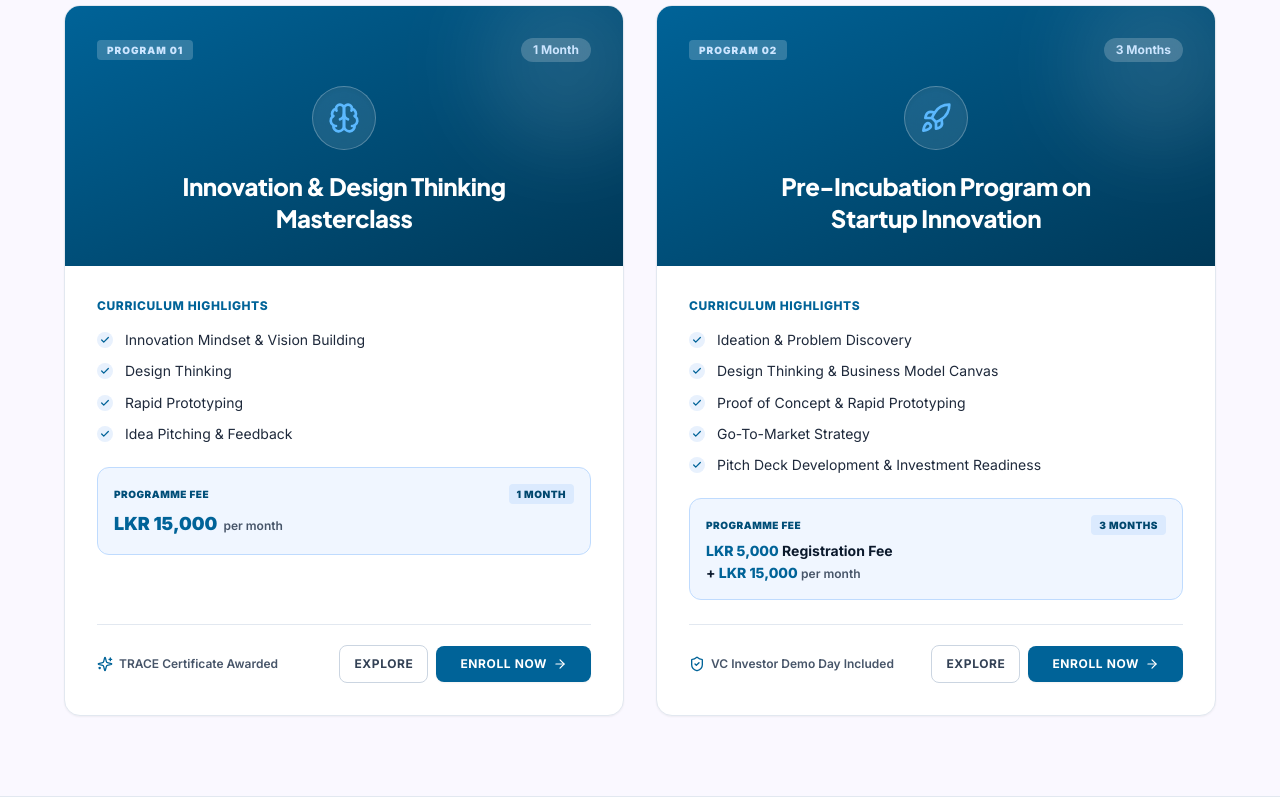
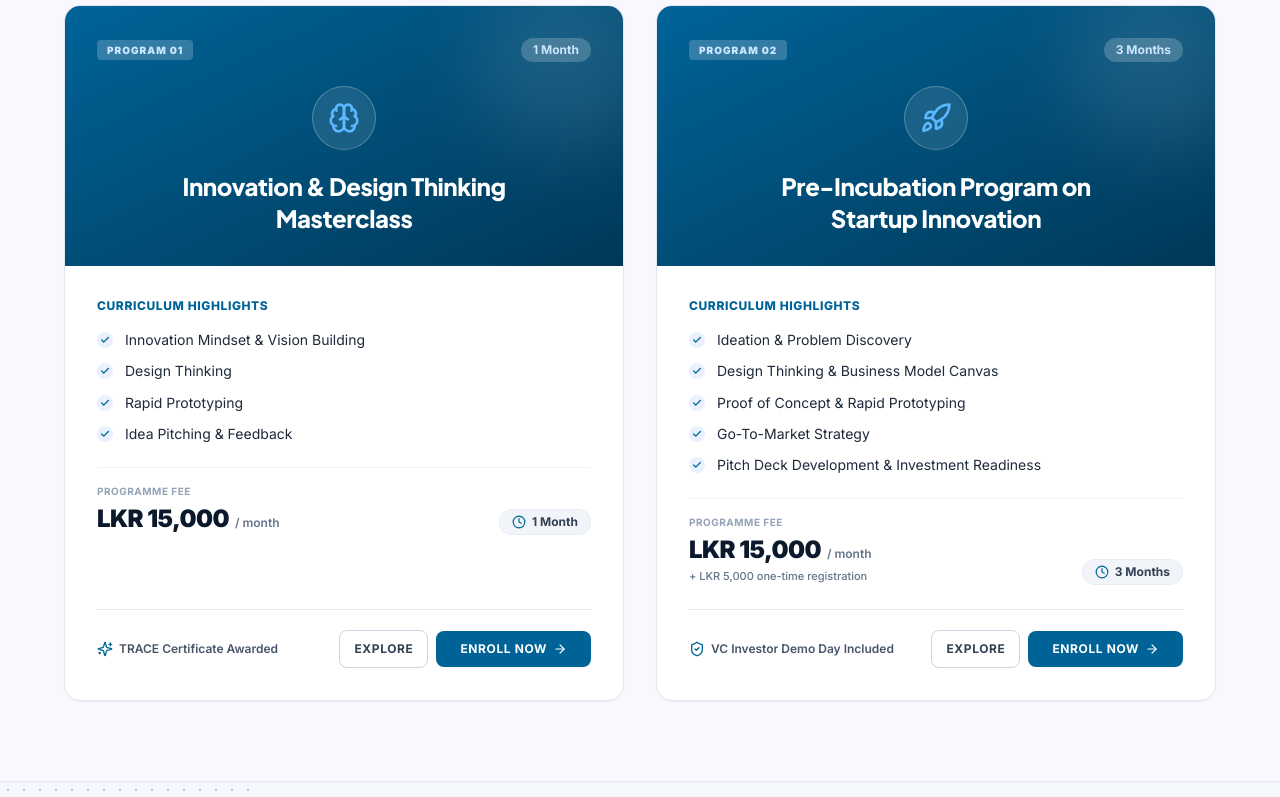
Before and after one commit to Sachini-N/Innovation-Academy, a React (Vite) app in the folder client/: page / in a window 1280 px wide. Shown: the part 1755-2552 px from the top of the page. Built offline with nearby package versions, Linux system fonts and the light colour scheme; no server answers.

Commit message:
update programe price

```diff
--- a/client/src/components/home/HeroSection.jsx
+++ b/client/src/components/home/HeroSection.jsx
@@ -68,7 +68,7 @@ export default function HeroSection() {
                 href="#programs"
                 className="w-full sm:w-auto inline-flex items-center justify-center px-7 py-3 rounded-lg bg-[#006398] hover:bg-[#0284c7] text-white font-extrabold text-xs uppercase tracking-wider shadow-md hover:shadow-lg transition-all hover:-translate-y-0.5 text-center"
               >
-                EXPLORE INNOVATION
+                EXPLORE INNOVATION PROGRAMS
               </a>
             </div>
           </div>
--- a/client/src/components/home/ProgramsSection.jsx
+++ b/client/src/components/home/ProgramsSection.jsx
@@ -1,6 +1,6 @@
 import React, { useState } from 'react';
 import { Link } from 'react-router-dom';
-import { Brain, Rocket, Check, ArrowRight, Award, ShieldCheck, Sparkles } from 'lucide-react';
+import { Brain, Rocket, Check, ArrowRight, Award, ShieldCheck, Sparkles, Clock } from 'lucide-react';
 import { useAuth } from '../../context/AuthContext';
 import { registrationService } from '../../services/api';
 
@@ -204,32 +204,39 @@ export default function ProgramsSection({ programs = [] }) {
                       </ul>
                     </div>
 
-                    {/* Programme Fee Highlight Box */}
-                    <div className="p-4 rounded-xl bg-[#f0f6ff] border border-[#bfdbfe] space-y-1.5 shadow-xs">
-                      <div className="flex items-center justify-between text-xs">
-                        <span className="text-[10px] font-black uppercase tracking-wider text-[#004e78]">
-                          PROGRAMME FEE
+                    {/* Programme Investment & Duration (Clean, Modern Minimalist Design) */}
+                    <div className="pt-4 border-t border-slate-100 flex items-end justify-between gap-3">
+                      <div>
+                        <span className="text-[10px] font-bold uppercase tracking-wider text-slate-400 block mb-1">
+                          Programme Fee
                         </span>
-                        <span className="px-2 py-0.5 rounded text-[10px] font-black uppercase tracking-wider bg-[#dbeafe] text-[#00476e]">
-                          {programDuration}
-                        </span>
-                      </div>
-                      <div className="text-sm sm:text-base font-extrabold text-[#0B192C]">
                         {isProg1 ? (
                           <div className="flex items-baseline gap-1.5">
-                            <span className="text-lg font-black text-[#006398]">LKR 15,000</span>
-                            <span className="text-xs font-semibold text-slate-600">per month</span>
+                            <span className="text-2xl font-black text-[#0B192C] tracking-tight">
+                              LKR 15,000
+                            </span>
+                            <span className="text-xs font-semibold text-slate-500">/ month</span>
                           </div>
                         ) : (
-                          <div className="space-y-0.5">
-                            <div className="text-xs sm:text-sm font-bold text-[#0B192C]">
-                              <span className="font-extrabold text-[#006398]">LKR 5,000</span> Registration Fee
+                          <div>
+                            <div className="flex items-baseline gap-1.5">
+                              <span className="text-2xl font-black text-[#0B192C] tracking-tight">
+                                LKR 15,000
+                              </span>
+                              <span className="text-xs font-semibold text-slate-500">/ month</span>
                             </div>
-                            <div className="text-xs sm:text-sm font-bold text-[#0B192C]">
-                              + <span className="font-extrabold text-[#006398]">LKR 15,000</span> <span className="text-xs font-semibold text-slate-600">per month</span>
-                            </div>
+                            <span className="text-[11px] font-medium text-slate-500 block mt-0.5">
+                              + LKR 5,000 one-time registration
+                            </span>
                           </div>
                         )}
+                      </div>
+
+                      <div className="text-right shrink-0">
+                        <span className="inline-flex items-center gap-1.5 px-3 py-1 rounded-full text-xs font-bold text-slate-700 bg-slate-100 border border-slate-200/60">
+                          <Clock className="w-3.5 h-3.5 text-[#006398]" />
+                          <span>{programDuration}</span>
+                        </span>
                       </div>
                     </div>
                   </div>
--- a/client/src/pages/ProgramsPage.jsx
+++ b/client/src/pages/ProgramsPage.jsx
@@ -3,7 +3,7 @@ import { Link } from 'react-router-dom';
 import Navbar from '../components/common/Navbar';
 import Footer from '../components/common/Footer';
 import { programService } from '../services/api';
-import { Brain, Rocket, ArrowRight, CheckCircle2, Calendar, Award } from 'lucide-react';
+import { Brain, Rocket, ArrowRight, CheckCircle2, Calendar, Award, Clock } from 'lucide-react';
 
 export default function ProgramsPage() {
   const [programs, setPrograms] = useState(() => {
@@ -157,32 +157,39 @@ export default function ProgramsPage() {
                         </ul>
                       </div>
 
-                      {/* Programme Fee Highlight Box */}
-                      <div className="p-3.5 rounded-xl bg-[#f0f6ff] border border-[#bfdbfe] space-y-1 shadow-xs">
-                        <div className="flex items-center justify-between text-xs">
-                          <span className="text-[10px] font-black uppercase tracking-wider text-[#004e78]">
-                            PROGRAMME FEE
+                      {/* Programme Investment & Duration (Clean, Modern Minimalist Design) */}
+                      <div className="pt-4 border-t border-slate-100 flex items-end justify-between gap-3">
+                        <div>
+                          <span className="text-[10px] font-bold uppercase tracking-wider text-slate-400 block mb-1">
+                            Programme Fee
                           </span>
-                          <span className="px-2 py-0.5 rounded text-[10px] font-black uppercase tracking-wider bg-[#dbeafe] text-[#00476e]">
-                            {programDuration}
-                          </span>
-                        </div>
-                        <div className="text-sm font-extrabold text-[#0B192C]">
                           {isProg1 ? (
                             <div className="flex items-baseline gap-1.5">
-                              <span className="text-base font-black text-[#006398]">LKR 15,000</span>
-                              <span className="text-xs font-semibold text-slate-600">per month</span>
+                              <span className="text-2xl font-black text-[#0B192C] tracking-tight">
+                                LKR 15,000
+                              </span>
+                              <span className="text-xs font-semibold text-slate-500">/ month</span>
                             </div>
                           ) : (
-                            <div className="space-y-0.5">
-                              <div className="text-xs font-bold text-[#0B192C]">
-                                <span className="font-extrabold text-[#006398]">LKR 5,000</span> Registration Fee
+                            <div>
+                              <div className="flex items-baseline gap-1.5">
+                                <span className="text-2xl font-black text-[#0B192C] tracking-tight">
+                                  LKR 15,000
+                                </span>
+                                <span className="text-xs font-semibold text-slate-500">/ month</span>
                               </div>
-                              <div className="text-xs font-bold text-[#0B192C]">
-                                + <span className="font-extrabold text-[#006398]">LKR 15,000</span> <span className="text-xs font-semibold text-slate-600">per month</span>
-                              </div>
+                              <span className="text-[11px] font-medium text-slate-500 block mt-0.5">
+                                + LKR 5,000 one-time registration
+                              </span>
                             </div>
                           )}
+                        </div>
+
+                        <div className="text-right shrink-0">
+                          <span className="inline-flex items-center gap-1.5 px-3 py-1 rounded-full text-xs font-bold text-slate-700 bg-slate-100 border border-slate-200/60">
+                            <Clock className="w-3.5 h-3.5 text-[#006398]" />
+                            <span>{programDuration}</span>
+                          </span>
                         </div>
                       </div>
                     </div>
```
